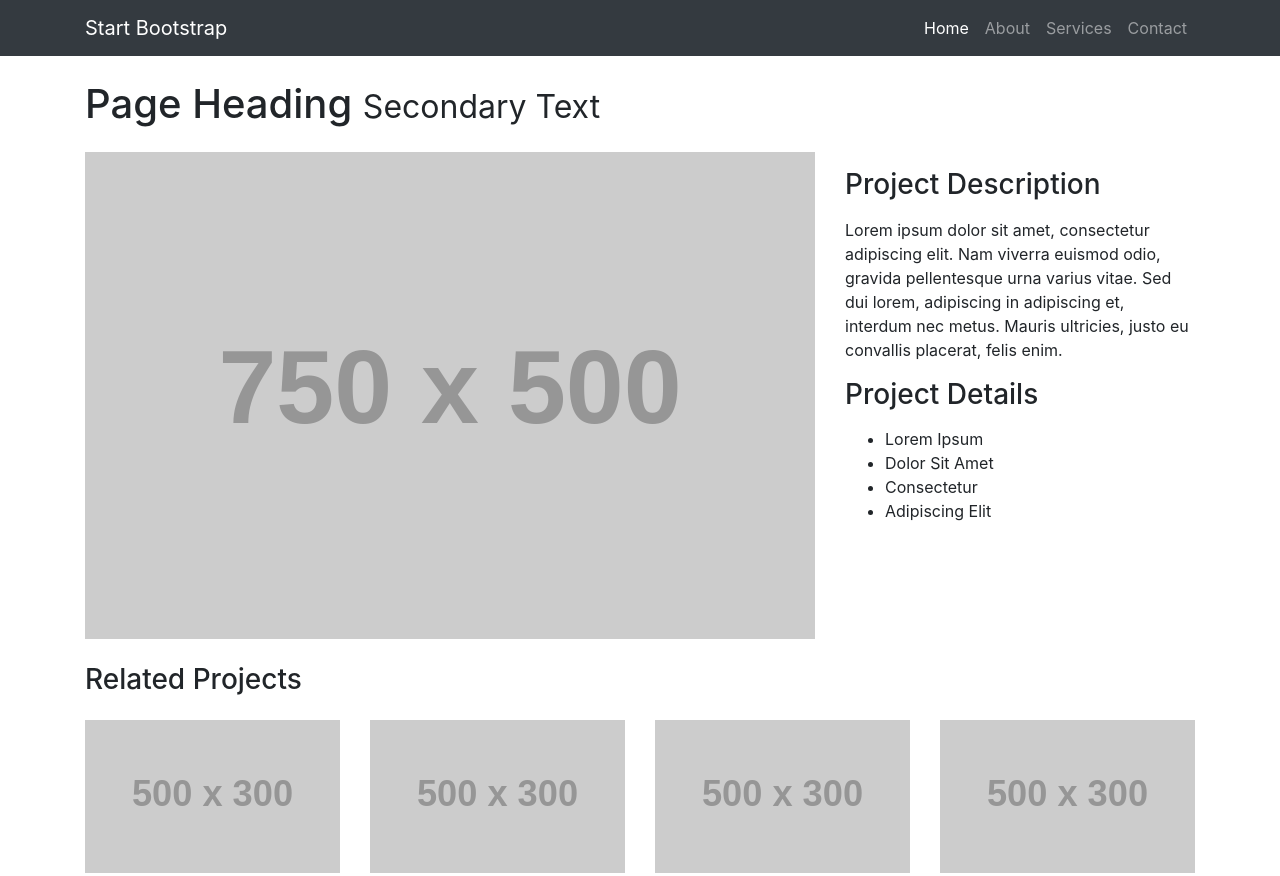
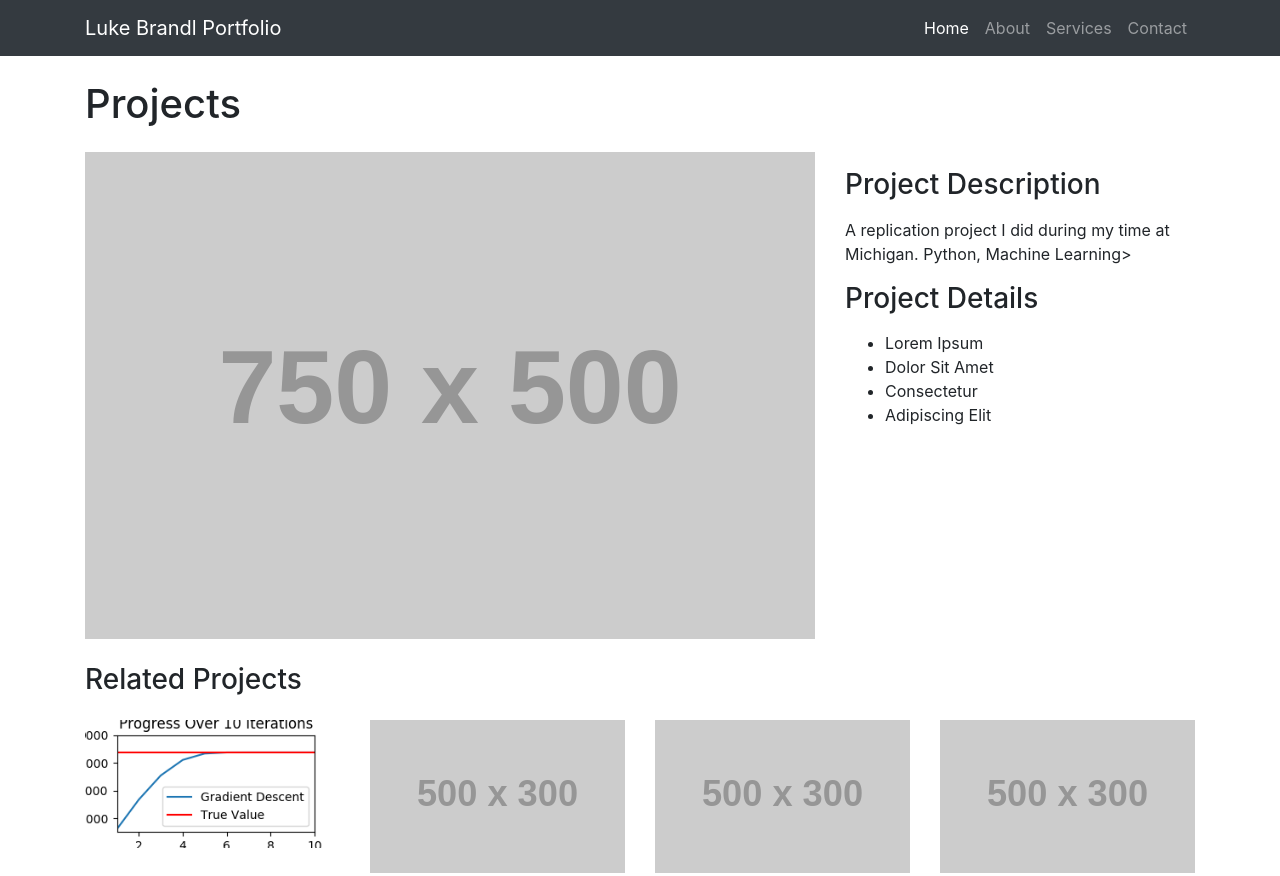
Before and after one commit to lukebrandl/lukebrandl.github.io, a website: page index.html in a window 1280 px wide. Shown: the top 876 px of the page. Drawn offline with Linux system fonts and the light colour scheme; placeholder pictures from the web are drawn by us.

Commit message:
dirichlet picture

```diff
--- a/index.html
+++ b/index.html
@@ -8,7 +8,7 @@
     <meta name="description" content="">
     <meta name="author" content="">
 
-    <title>Portfolio Item - Start Bootstrap Template</title>
+    <title>Luke Brandl, Data Scientist</title>
 
     <!-- Bootstrap core CSS -->
     <link href="vendor/bootstrap/css/bootstrap.min.css" rel="stylesheet">
@@ -23,7 +23,7 @@
     <!-- Navigation -->
     <nav class="navbar navbar-expand-lg navbar-dark bg-dark fixed-top">
       <div class="container">
-        <a class="navbar-brand" href="#">Start Bootstrap</a>
+        <a class="navbar-brand" href="#">Luke Brandl Portfolio</a>
         <button class="navbar-toggler" type="button" data-toggle="collapse" data-target="#navbarResponsive" aria-controls="navbarResponsive" aria-expanded="false" aria-label="Toggle navigation">
           <span class="navbar-toggler-icon"></span>
         </button>
@@ -52,8 +52,8 @@
     <div class="container">
 
       <!-- Portfolio Item Heading -->
-      <h1 class="my-4">Page Heading
-        <small>Secondary Text</small>
+      <h1 class="my-4">Projects
+
       </h1>
 
       <!-- Portfolio Item Row -->
@@ -65,7 +65,7 @@
 
         <div class="col-md-4">
           <h3 class="my-3">Project Description</h3>
-          <p>Lorem ipsum dolor sit amet, consectetur adipiscing elit. Nam viverra euismod odio, gravida pellentesque urna varius vitae. Sed dui lorem, adipiscing in adipiscing et, interdum nec metus. Mauris ultricies, justo eu convallis placerat, felis enim.</p>
+          <p>A replication project I did during my time at Michigan. Python, Machine Learning>
           <h3 class="my-3">Project Details</h3>
           <ul>
             <li>Lorem Ipsum</li>
@@ -85,7 +85,7 @@
 
         <div class="col-md-3 col-sm-6 mb-4">
           <a href="#">
-            <img class="img-fluid" src="http://placehold.it/500x300" alt="">
+            <img class="img-fluid" src="dirichlet/dirichlet.png" alt="">
           </a>
         </div>
 
```
